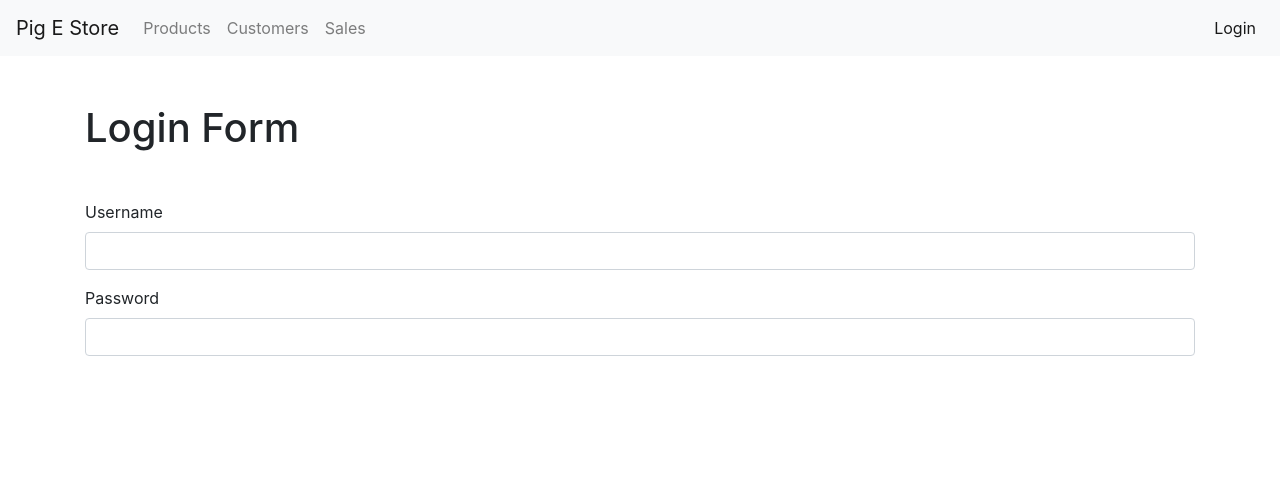
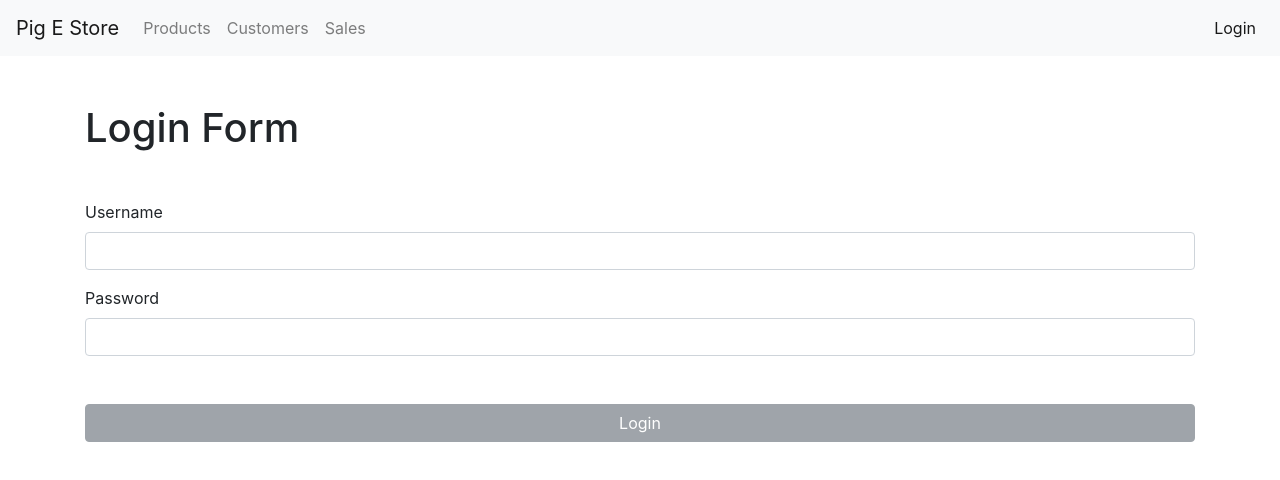
Before and after one commit to ariozone/e-store, a React (Create React App) app: page /login in a window 1280 px wide. Shown: the top 480 px of the page. Built offline with nearby package versions, Linux system fonts and the light colour scheme.

Commit message:
In LoginForm render method, instead of rendering button, call renderButton method with a label.#5

```diff
--- a/src/components/loginForm.jsx
+++ b/src/components/loginForm.jsx
@@ -50,6 +50,7 @@ export default class LoginForm extends Form {
             type={"password"}
             error={errors.password}
           />
+          {this.renderButton("Login")}
         </form>
       </div>
     )
```
